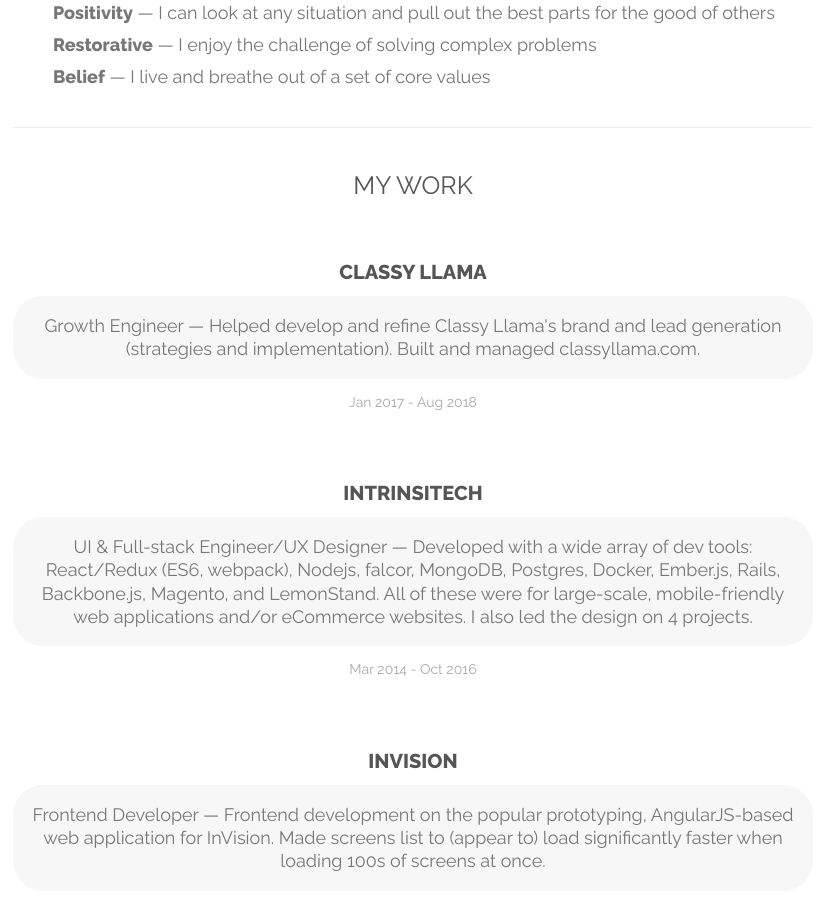
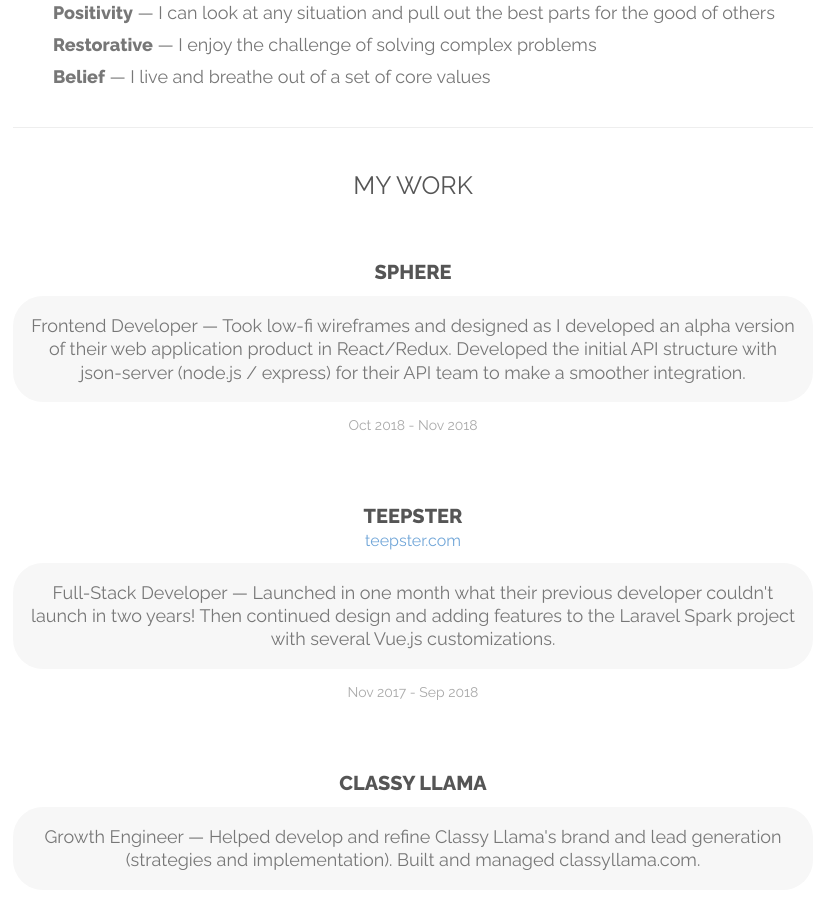
Before and after one commit to kevnk/kevnk.github.io, a Jekyll site: the page built from resume/index.html, in a window 1280 px wide and 900 px high, scrolled down 657 px. Shown: the whole window, without its empty margins (227-1053 px from the left). Built offline with Jekyll 4.4.1, drawn with Linux system fonts in a browser that asks for light colours; comment, search, counter and statistics services are not loaded.

Commit message:
update resume with SPHERE and teepster

```diff
--- a/resume/index.html
+++ b/resume/index.html
@@ -53,6 +53,20 @@
     <section id="perspectives">
         <h4 class="about-title">My Work</h4>
         <div id="work">
+            <div class="clearfix" id="sphere">
+                <h5 class="about-subtitle">SPHERE</h5>
+                <blockquote class="thought">Frontend Developer &mdash; Took low-fi wireframes and designed as I
+                    developed an alpha version of their web application product in React/Redux. Developed the initial
+                    API structure with json-server (node.js / express) for their API team to make a smoother integration.</blockquote>
+                <p class="suggestion">Oct 2018 - Nov 2018</p>
+            </div>
+            <div class="clearfix" id="teepster">
+                <h5 class="about-subtitle">Teepster<br /><a target="_blank" href="https://teepster.com">teepster.com</a></h5>
+                <blockquote class="thought">Full-Stack Developer &mdash; Launched in one month what their previous
+                    developer couldn't launch in two years! Then continued design and adding features to the Laravel
+                    Spark project with several Vue.js customizations.</blockquote>
+                <p class="suggestion">Nov 2017 - Sep 2018</p>
+            </div>
             <div class="clearfix" id="cls2">
                 <h5 class="about-subtitle">Classy Llama</h5>
                 <blockquote class="thought">Growth Engineer &mdash; Helped develop and refine Classy Llama's brand
```
